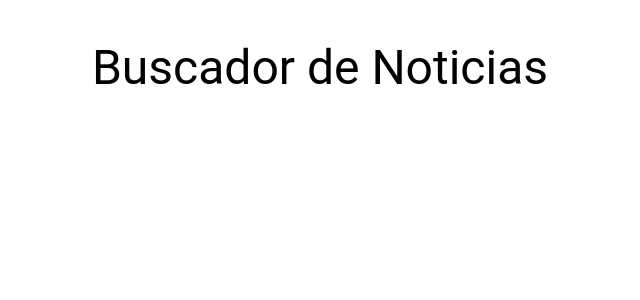
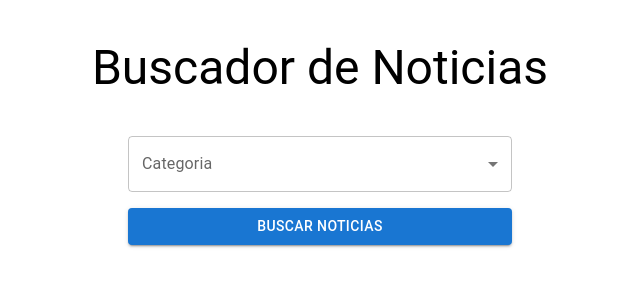
Before and after one commit to armandoltx/noticiasapi, a React app: page / in a window 1280 px wide. Shown: the top 300 px of the page, without its empty margins (320-960 px from the left). Built offline with nearby package versions, Linux system fonts and the light colour scheme; the HTML template or start-up script is replaced by a standard one.

Commit message:
337. Trabajando con el formulario

```diff
--- a/src/App.jsx
+++ b/src/App.jsx
@@ -1,6 +1,7 @@
 import React from 'react'
 // import Container from '@mui/material/Container'
 import { Container, Grid, Typography } from '@mui/material'
+import Formulario from './components/Formulario'
 
 function App() {
 
@@ -17,6 +18,16 @@
           Buscador de Noticias
         </Typography>
       </header>
+      <Grid
+        container
+        direction="row"
+        justifyContent="center"
+        alignItems="center"
+      >
+        <Grid item xs={12} md={6} lg={4}>
+          <Formulario />
+        </Grid>
+      </Grid>
     </Container>
   )
 }
--- /dev/null
+++ b/src/components/Formulario.jsx
@@ -0,0 +1,45 @@
+import React from 'react';
+import { FormControl, InputLabel, Select, MenuItem, Button, Box } from '@mui/material'
+
+const CATEGORIAS = [
+  { value: 'general', label: 'General'},
+  { value: 'business', label: 'Negocios'},
+  { value: 'entertainment', label: 'Entretenimiento'},
+  { value: 'health', label: 'Salud'},
+  { value: 'science', label: 'Ciencia'},
+  { value: 'sports', label: 'Deportes'},
+  { value: 'technology', label: 'Tecnología'},
+]
+
+const Formulario = () => {
+  return (
+    <form action="">
+    <FormControl fullWidth>
+      <InputLabel>Categoria</InputLabel>
+      <Select
+        label="categoria"
+        >
+          {CATEGORIAS.map(categoria => (
+            <MenuItem
+              key={categoria.value}
+              value={categoria.value}
+            >
+              {categoria.label}
+            </MenuItem>
+          ))}
+        </Select>
+        <Box sx={{marginTop: 2}}>
+          <Button
+            fullWidth
+            variant='contained'
+            color='primary'
+          >
+            Buscar Noticias
+          </Button>
+        </Box>
+    </FormControl>
+    </form>
+  );
+};
+
+export default Formulario;
```
